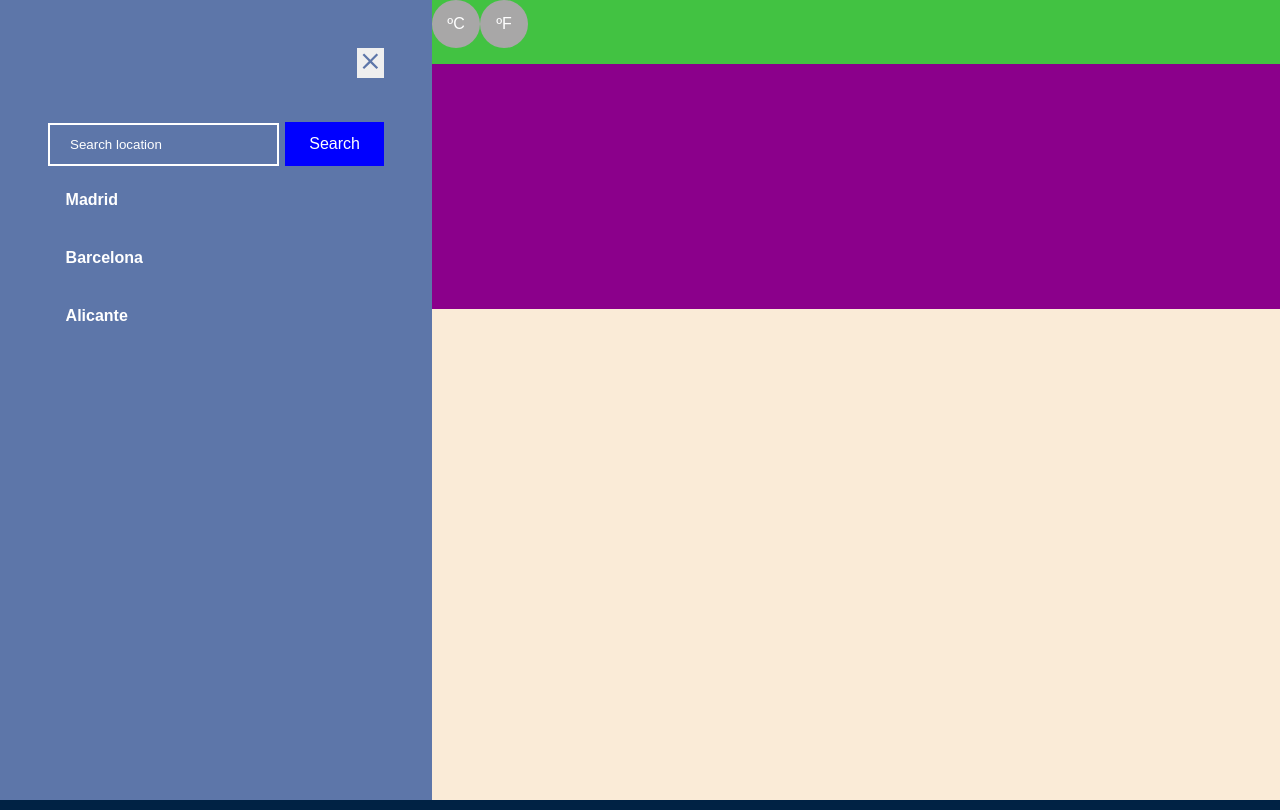
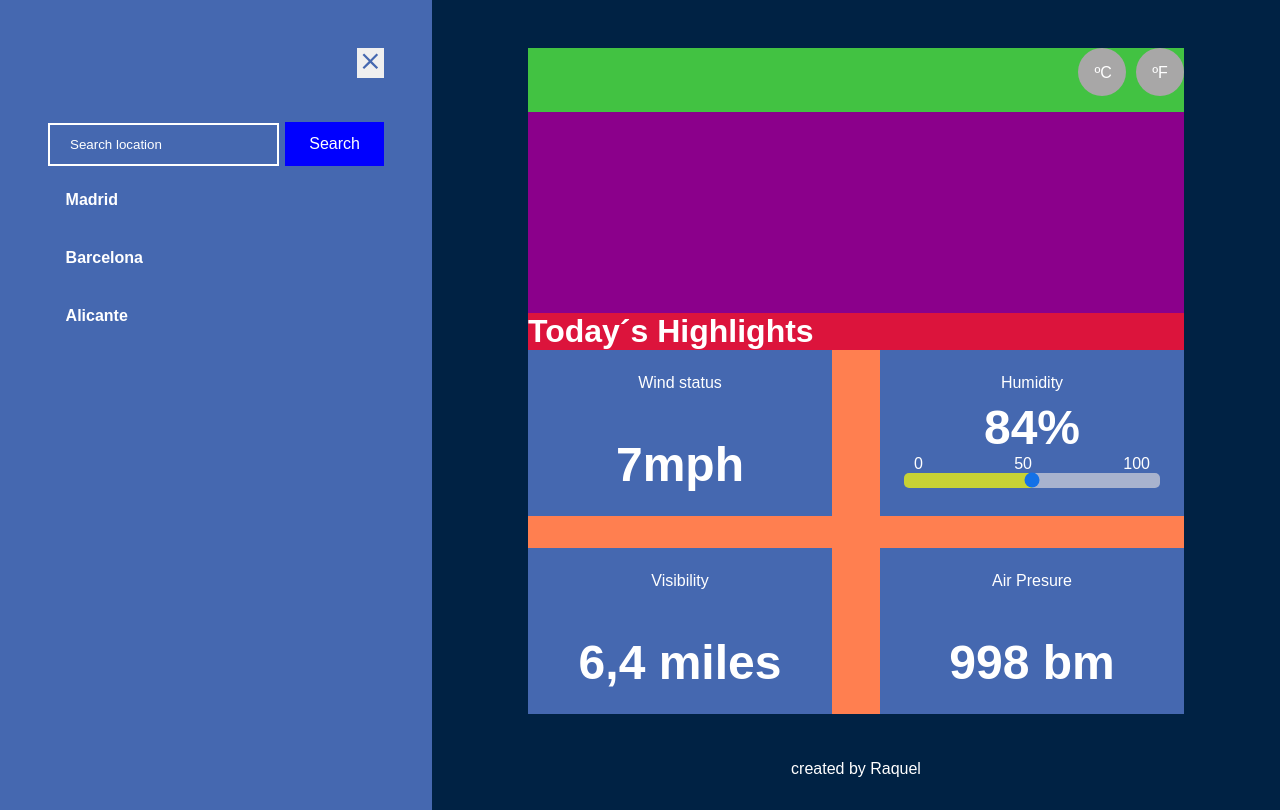
Before and after one commit to raquel-1/weather, a Vue app: page / in a window 1280 px wide. Built offline with nearby package versions, Linux system fonts and the light colour scheme.

Commit message:
styles today

```diff
--- a/src/assets/scss/_variables.scss
+++ b/src/assets/scss/_variables.scss
@@ -2,7 +2,7 @@ $colors: (
     "c-white": #fff,
     "c-black": #000,
     "c-dark-blue": #002244,
-    "c-medium-blue": #5d76a9,
+    "c-medium-blue": #4568b0,
     "c-blue": #0000ff,
     "c-grey": #a8a7a7
 );
--- a/src/components/AllView.vue
+++ b/src/components/AllView.vue
@@ -1,14 +1,11 @@
 <script setup>
-
-
 
 
 </script>
 
 <template>
 
-<div class="all-view">
-
+<section class="all-view">
     <div class="all-view__mode mode">
         <button class="mode__button-leter">ºC</button>
         <button class="mode__button-leter">ºF</button>
@@ -16,27 +13,94 @@
     <div class="all-view__week">
 
     </div>
-    <div class="all-view__todays">
-
+    <div class="all-view__todays today">
+        <h2 class="today__title-today">Today´s Highlights</h2>
+        <ul class="today__info info-today">
+            <li class="today-element info-today__wind">
+                <p class="title">Wind status</p>
+                <h2 class="number">7mph</h2>
+            </li>
+            <li class="today-element info-today__humidity">
+                <p class="title">Humidity</p>
+                <h2 class="number">84%</h2>
+                <div class="range-container">
+                    <div class="labels">
+                        <label>0</label>
+                        <label>50</label>
+                        <label>100</label>
+                    </div>
+                    <input type="range" min="0" max="100" value="50" class="slider" id="myRange" readonly>
+                </div>
+            </li>
+            <li class="today-element info-today__visibility">
+                <p class="title">Visibility</p>
+                <h2 class="number">6,4 miles</h2>
+            </li>
+            <li class="today-element info-today__pressure">
+                <p class="title">Air Presure</p>
+                <h2 class="number">998 bm</h2>
+            </li>
+        </ul>
+    </div>
+    <div class="all-view__message">
+        <span>created by Raquel</span>
     </div>
 
-</div>
+</section>
 
 
 
 </template>
 
 <style scoped lang="scss" >
+.range-container {
+ width: 100%;
+ position: relative;
+}
+
+.labels {
+ display: flex;
+ justify-content: space-between;
+ padding: 0 10px;
+}
+
+.slider {
+ -webkit-appearance: none;
+ width: 100%;
+ height: 15px;
+ border-radius: 5px;
+ background: linear-gradient(to right, yellow 0%, yellow 50%, #d3d3db 50%, #d3d3db 100%);
+ outline: none;
+ opacity: 0.7;
+ -webkit-transition: .2s;
+ transition: opacity .2s;
+}
+
+.slider:hover {
+ opacity: 1;
+  cursor: not-allowed; /* Establece el cursor del mouse en 'no permitido' cuando se pasa por encima del control deslizante */
+}
+
+
+
+
+
+
+
+
+
 
 
 .all-view{
-    background-color: antiquewhite;
     display: grid;
     grid-template-columns: 1fr;
-    grid-template-rows: 4em 1fr 2fr;
+    grid-template-rows: 4em 1fr 2fr 4em;
+    padding: 3em 6em;
+    padding-bottom: 2em;
 
     &__mode{
         background-color: rgb(66, 194, 66);
+        @include flex($direction: row, $align_items: flex-start, $justify_content: flex-end);
     }
     .mode{
         &__button-leter{
@@ -44,16 +108,54 @@
             color: map-get($map: $colors, $key: c-white);
             width: 3em;
             height: 3em;
+            margin-left: .6em;
             border: none;
             border-radius: 100%;
             cursor: pointer;
             font-size: map-get($map: $font-size, $key: fs-button);
-            font-size: 1em;
+            padding: 1em;
         }
     }
 
     &__week{
         background-color: darkmagenta;
+    }
+
+    &__todays{
+        background-color:crimson;
+        padding: 0;
+        margin: 0;
+    }
+    .today{
+        &__title-today{
+            font-size: 2em;
+        }
+        &__info{
+            list-style: none;
+            display: grid;
+            grid-template-columns: repeat(2, 3fr);
+            grid-template-rows: repeat(2, 2fr);
+            gap: 2em 3em;
+            background-color: coral;
+        }
+    }
+    .info-today{
+        .today-element {
+            @include flex($direction: column, $align_items: center, $justify_content: space-between);
+            background-color: map-get($map: $colors, $key: c-medium-blue);
+            padding: 1.5em;
+            .title{
+                font-size: map-get($map: $font-size, $key: fs-small-title);
+                padding-bottom: .5em;
+            }
+            .number{
+                font-size: 3em;
+            }
+        }
+    }
+
+    &__message{
+        @include flex($direction: row, $align_items: flex-end, $justify_content: center);
     }
 }
 
--- a/src/components/AsideMenuSearch.vue
+++ b/src/components/AsideMenuSearch.vue
@@ -19,18 +19,18 @@ import IconCros from"@/components/icons/IconCros.vue"
                 <input type="text" class="input-search" placeholder="Search location" />
                 <button class="button-search">Search</button>
         </div>
-        <div class="aside__result result">
-            <div class="result__location">
+        <ul class="aside__result result">
+            <li class="result__location">
                 <h3 class="title">Madrid</h3>
-            </div>
-            <div class="result__location">
+            </li>
+            <li class="result__location">
                 <h3  class="title">Barcelona</h3>
-            </div>
-            <div class="result__location">
+            </li>
+            <li class="result__location">
                 <h3  class="title">Alicante</h3>
-            </div>
+            </li>
 
-        </div>
+        </ul>
 
 
     </aside>
@@ -89,8 +89,9 @@ import IconCros from"@/components/icons/IconCros.vue"
 
         &__result{
             display: grid;
-            grid-template-rows: repeat(3, 3em); /* Distribuir en columnas, cada una de 200px de ancho mínimo */
-            gap: 10px; /* Espacio entre las columnas */
+            grid-template-rows: repeat(3, 3em);
+            gap: 10px;
+            list-style: none;
         }
         .result{
             &__location{
@@ -109,7 +110,7 @@ import IconCros from"@/components/icons/IconCros.vue"
 
                 &:hover{
                     border: 0.1em solid map-get($map: $colors, $key: c-white);
-                    padding: 0; // Eliminar el relleno al hacer hover
+                    padding: 0;
                 }
             }
         }
```
